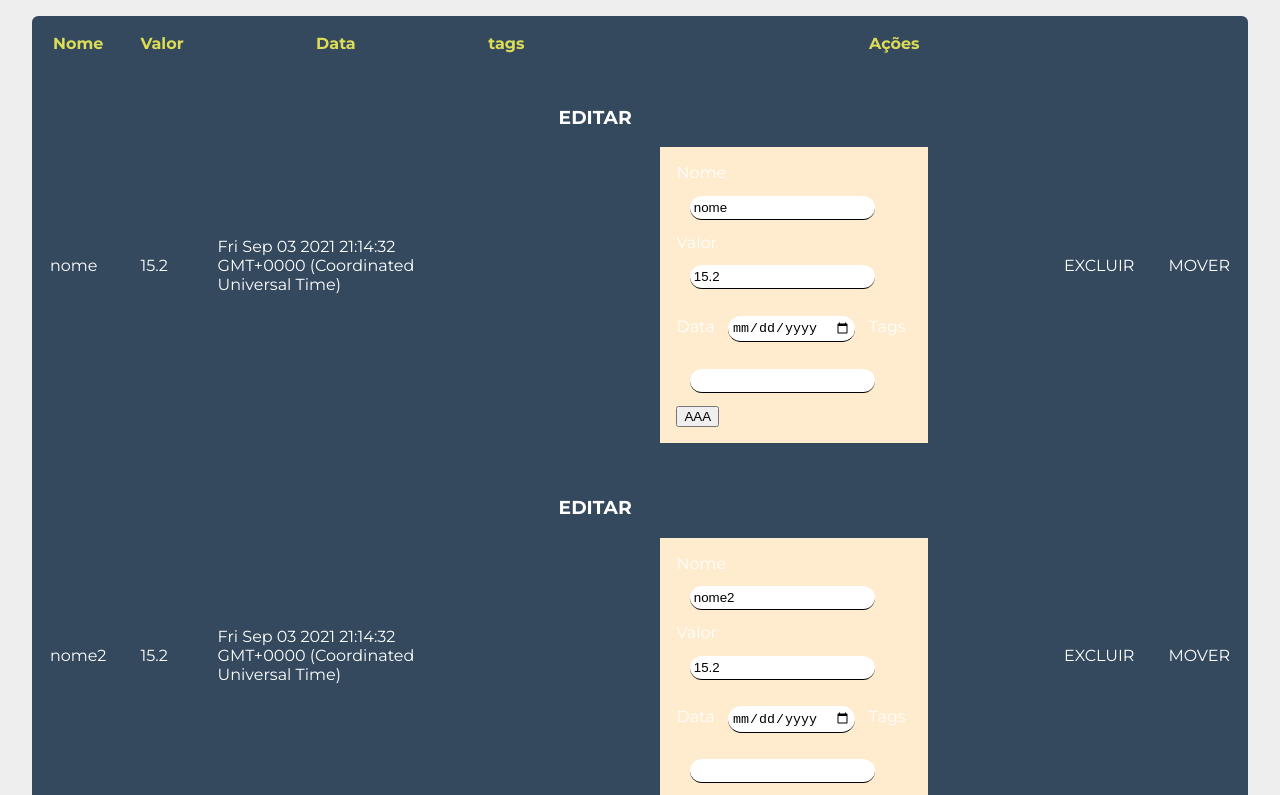
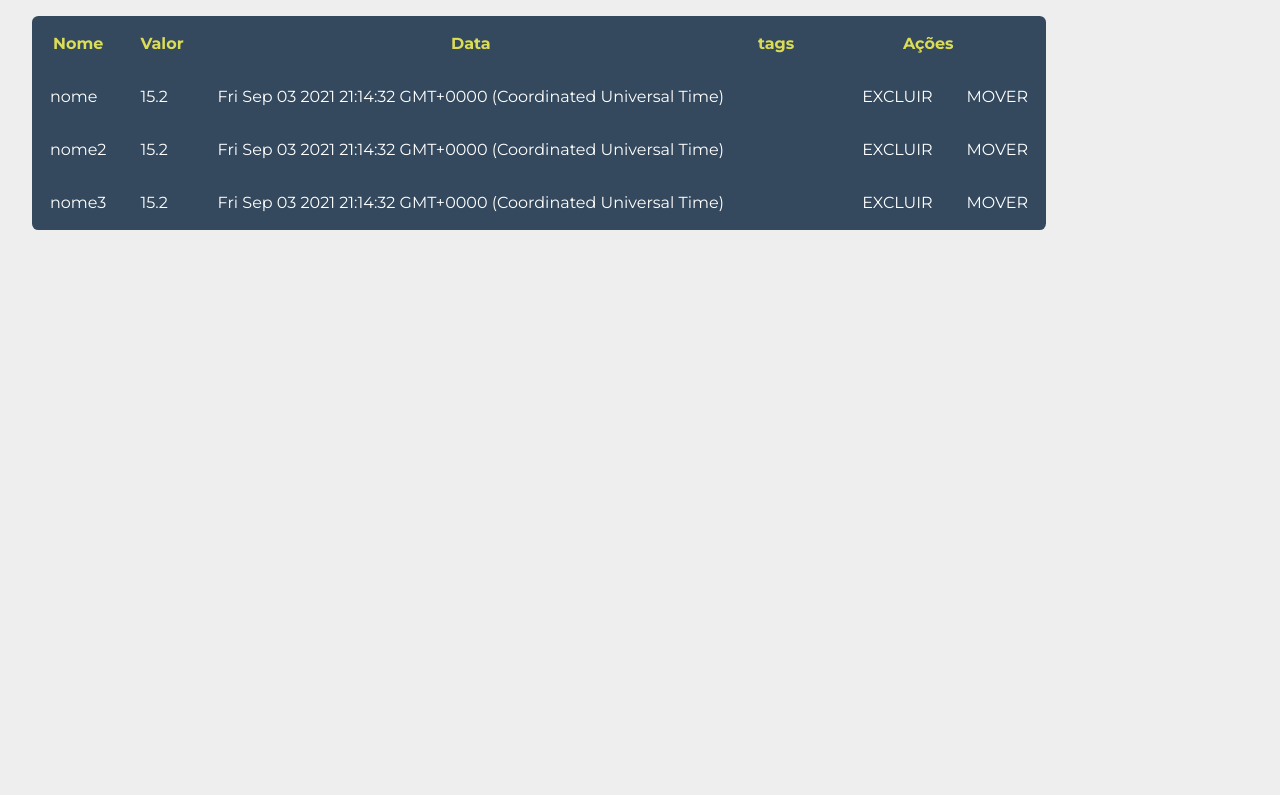
Before and after one commit to sanka01/carteia_digital_react, a React (Create React App) app: page / in a window 1280 px wide. Shown: the top 795 px of the page. Built offline with nearby package versions, Linux system fonts and the light colour scheme.

Commit message:
configuração modal

```diff
--- a/src/components/ModalEntrada.js
+++ b/src/components/ModalEntrada.js
@@ -45,7 +45,7 @@ class ModalEntrada extends React.Component {
     }
 
     render () {
-        return(<div >
+        return(<div class="modal hidden" >
             <h3>{this.label}</h3>
             <form  onSubmit={this.handleSubmit}  className="formModal">
                 <label for="nome">Nome</label>
--- a/src/styles/modal.css
+++ b/src/styles/modal.css
@@ -22,6 +22,13 @@
     font-weight: 800;
     font-size: 1.2em;
 }
+.hidden{
+    display: none !important;
+}
+.modal{
+    display: block;
+    z-index: 999;
+}
 .formModal{
     background-color: blanchedalmond;
     padding: 1em;
```
